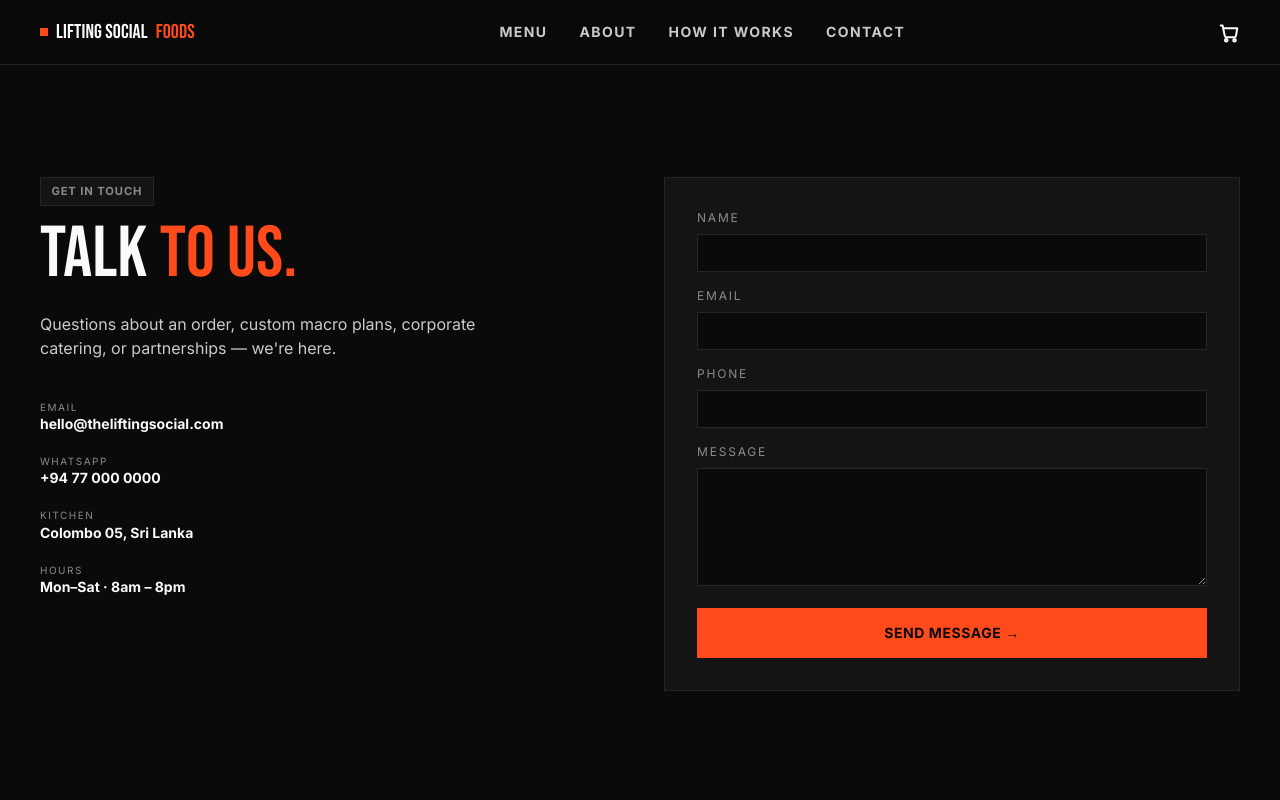
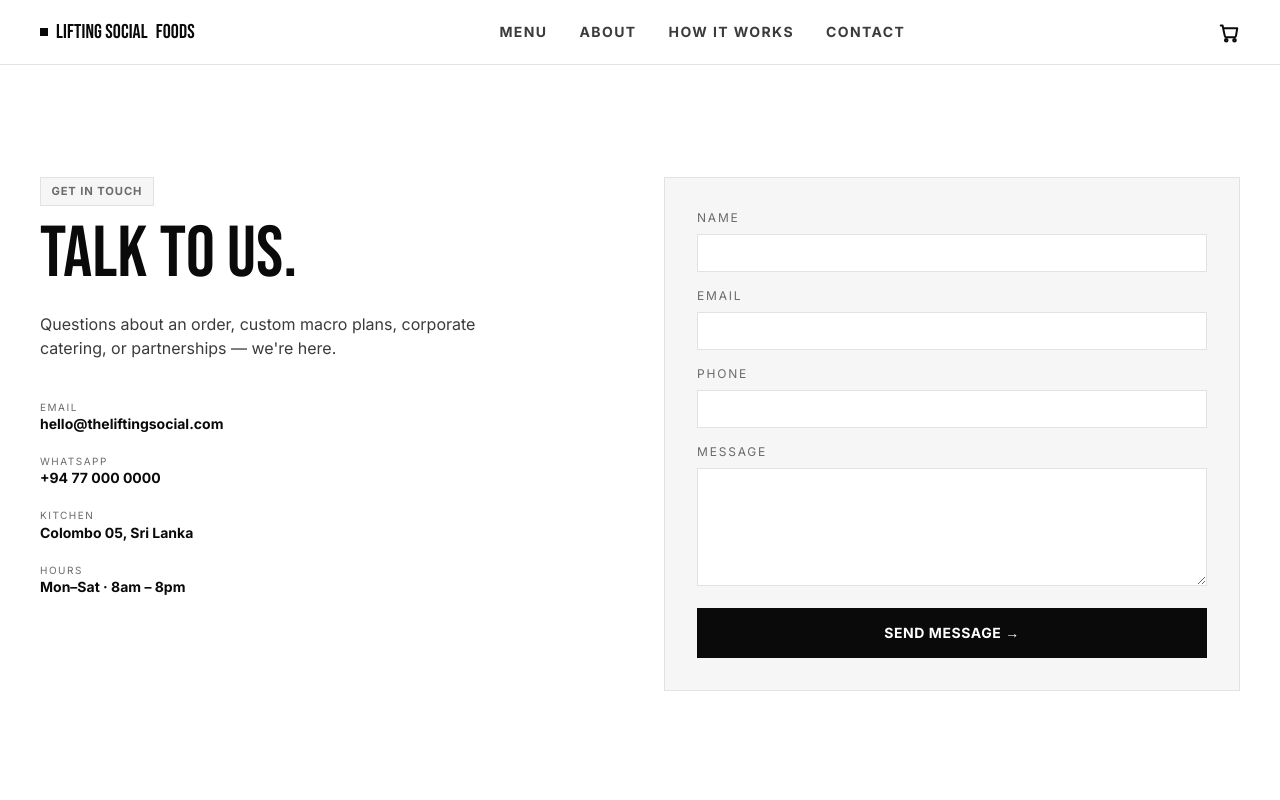
Before and after one commit to TheAkila/liftingsocial-foods, a Next.js app: page /contact in a window 1280 px wide. Shown: the top 800 px of the page. Built offline with nearby package versions, Linux system fonts and the light colour scheme.

Commit message:
Refactor styles and improve UI components for consistency

```diff
--- a/src/app/(public)/page.tsx
+++ b/src/app/(public)/page.tsx
@@ -14,7 +14,7 @@ export default async function Home() {
           className="absolute inset-0 opacity-30"
           style={{
             background:
-              "radial-gradient(60% 80% at 80% 20%, rgba(255,74,28,0.35) 0%, transparent 60%), radial-gradient(50% 70% at 10% 90%, rgba(196,255,0,0.12) 0%, transparent 60%)",
+              "radial-gradient(60% 80% at 80% 20%, rgba(10,10,10,0.05) 0%, transparent 60%), radial-gradient(50% 70% at 10% 90%, rgba(10,10,10,0.03) 0%, transparent 60%)",
           }}
         />
         <div className="container-x relative py-24 md:py-36 grid md:grid-cols-12 gap-10 items-center">
@@ -120,7 +120,7 @@ export default async function Home() {
               className="absolute inset-0 opacity-40"
               style={{
                 background:
-                  "radial-gradient(50% 80% at 50% 50%, rgba(255,74,28,0.3) 0%, transparent 70%)",
+                  "radial-gradient(50% 80% at 50% 50%, rgba(10,10,10,0.05) 0%, transparent 70%)",
               }}
             />
             <div className="relative space-y-6">
--- a/src/app/admin/(dashboard)/orders/page.tsx
+++ b/src/app/admin/(dashboard)/orders/page.tsx
@@ -87,11 +87,11 @@ export default async function OrdersPage({ searchParams }: { searchParams: Searc
 
 function StatusBadge({ status }: { status: string }) {
   const map: Record<string, string> = {
-    paid: "text-success border-success/40",
-    pending: "text-muted border-border",
-    failed: "text-accent border-accent/40",
-    cancelled: "text-muted border-border",
-    chargedback: "text-accent border-accent/40",
+    paid: "bg-foreground text-background border-foreground",
+    pending: "text-foreground border-foreground",
+    failed: "text-muted border-muted line-through",
+    cancelled: "text-muted border-muted line-through",
+    chargedback: "text-muted border-muted line-through",
   };
   return (
     <span
--- a/src/app/admin/(dashboard)/page.tsx
+++ b/src/app/admin/(dashboard)/page.tsx
@@ -123,11 +123,11 @@ function Stat({
 
 function StatusBadge({ status }: { status: string }) {
   const map: Record<string, string> = {
-    paid: "text-success border-success/40",
-    pending: "text-muted border-border",
-    failed: "text-accent border-accent/40",
-    cancelled: "text-muted border-border",
-    chargedback: "text-accent border-accent/40",
+    paid: "bg-foreground text-background border-foreground",
+    pending: "text-foreground border-foreground",
+    failed: "text-muted border-muted line-through",
+    cancelled: "text-muted border-muted line-through",
+    chargedback: "text-muted border-muted line-through",
   };
   return (
     <span
--- a/src/app/globals.css
+++ b/src/app/globals.css
@@ -1,15 +1,15 @@
 @import "tailwindcss";
 
 :root {
-  --background: #0a0a0a;
-  --foreground: #fafafa;
-  --surface: #141414;
-  --surface-2: #1c1c1c;
-  --border: #262626;
-  --muted: #8a8a8a;
-  --accent: #ff4a1c;
-  --accent-hover: #ff5e34;
-  --success: #c4ff00;
+  --background: #ffffff;
+  --foreground: #0a0a0a;
+  --surface: #f6f6f6;
+  --surface-2: #ececec;
+  --border: #e2e2e2;
+  --muted: #6b6b6b;
+  --accent: #0a0a0a;
+  --accent-hover: #2a2a2a;
+  --success: #0a0a0a;
 }
 
 @theme inline {
@@ -45,12 +45,12 @@ body {
 }
 
 .text-glow {
-  text-shadow: 0 0 30px rgba(255, 74, 28, 0.35);
+  text-shadow: 0 0 30px rgba(0, 0, 0, 0.08);
 }
 
 .btn-primary {
-  background: var(--accent);
-  color: #0a0a0a;
+  background: var(--foreground);
+  color: var(--background);
   font-weight: 700;
   letter-spacing: 0.04em;
   text-transform: uppercase;
@@ -73,7 +73,7 @@ body {
   letter-spacing: 0.04em;
   text-transform: uppercase;
   padding: 0.9rem 1.55rem;
-  border: 1px solid var(--border);
+  border: 1px solid var(--foreground);
   display: inline-flex;
   align-items: center;
   justify-content: center;
@@ -81,8 +81,7 @@ body {
   transition: border-color 0.15s ease, background 0.15s ease;
 }
 .btn-ghost:hover {
-  border-color: var(--foreground);
-  background: rgba(255, 255, 255, 0.04);
+  background: rgba(10, 10, 10, 0.04);
 }
 
 .chip {
@@ -100,8 +99,9 @@ body {
 }
 
 .chip-accent {
-  border-color: var(--accent);
-  color: var(--accent);
+  border-color: var(--foreground);
+  color: var(--foreground);
+  background: var(--background);
 }
 
 .section {
@@ -128,6 +128,6 @@ body {
 }
 
 ::selection {
-  background: var(--accent);
-  color: #0a0a0a;
+  background: var(--foreground);
+  color: var(--background);
 }
--- a/src/components/ProductImage.tsx
+++ b/src/components/ProductImage.tsx
@@ -3,13 +3,6 @@ type Props = {
   category: string;
   image?: string | null;
   className?: string;
-};
-
-const palettes: Record<string, [string, string]> = {
-  dinner: ["#1c0f0a", "#3a1a0c"],
-  lunch: ["#0f1c0a", "#1a3a0c"],
-  breakfast: ["#1c150a", "#3a2c0c"],
-  snack: ["#0a1a1c", "#0c2e3a"],
 };
 
 export function ProductImage({ name, category, image, className }: Props) {
@@ -22,19 +15,18 @@ export function ProductImage({ name, category, image, className }: Props) {
     );
   }
 
-  const [from, to] = palettes[category] ?? palettes.dinner;
   return (
     <div
       className={`relative w-full h-full overflow-hidden ${className ?? ""}`}
       style={{
-        background: `linear-gradient(135deg, ${from} 0%, ${to} 100%)`,
+        background: "linear-gradient(135deg, #f4f4f4 0%, #e8e8e8 100%)",
       }}
     >
       <div
-        className="absolute inset-0 opacity-[0.07]"
+        className="absolute inset-0 opacity-[0.06]"
         style={{
           backgroundImage:
-            "repeating-linear-gradient(45deg, transparent 0 14px, rgba(255,255,255,.6) 14px 15px)",
+            "repeating-linear-gradient(45deg, transparent 0 14px, rgba(10,10,10,.8) 14px 15px)",
         }}
       />
       <div className="absolute inset-0 flex items-center justify-center p-6">
```
Also changed, not shown: 1 other file (tests, documents, lock files or other folders).
